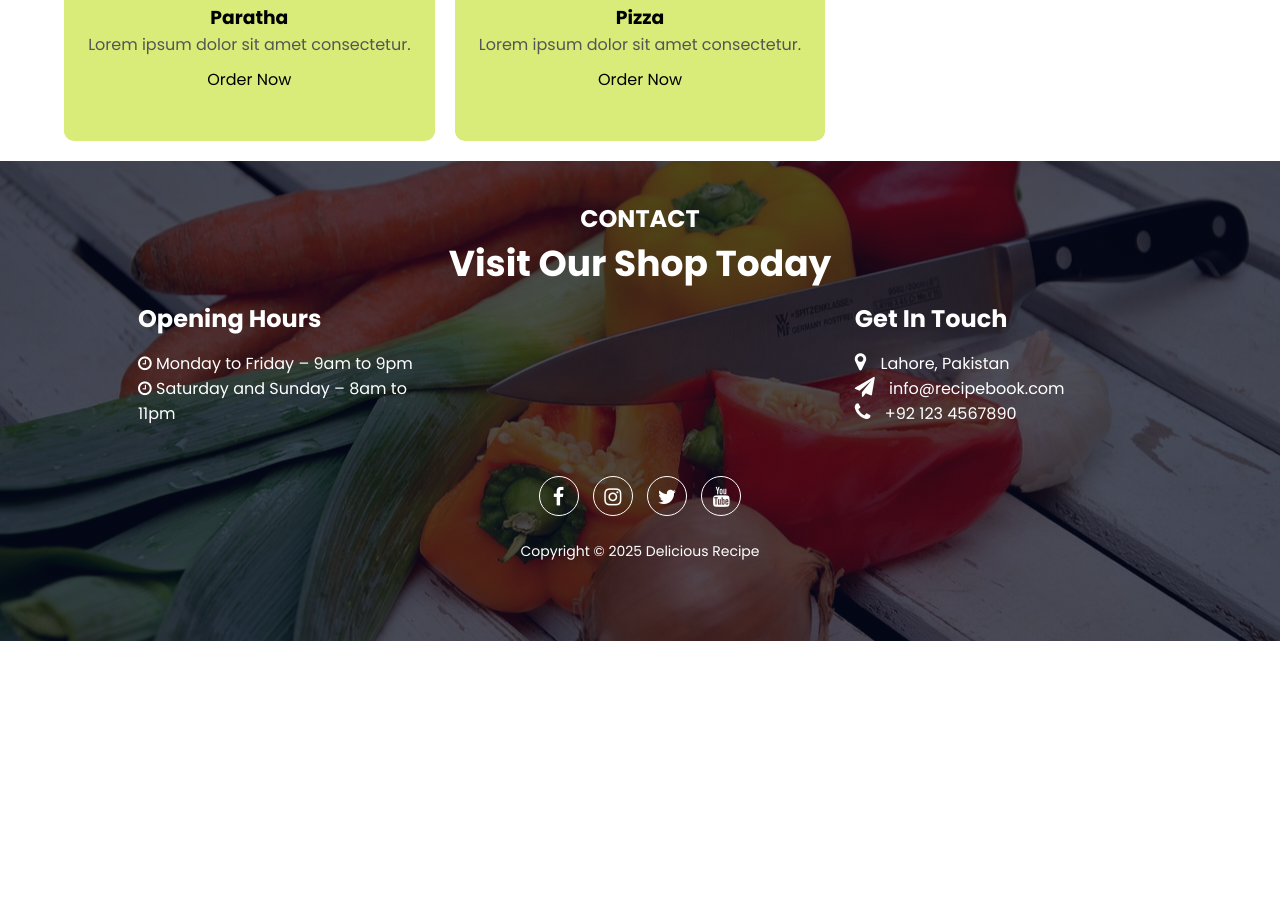
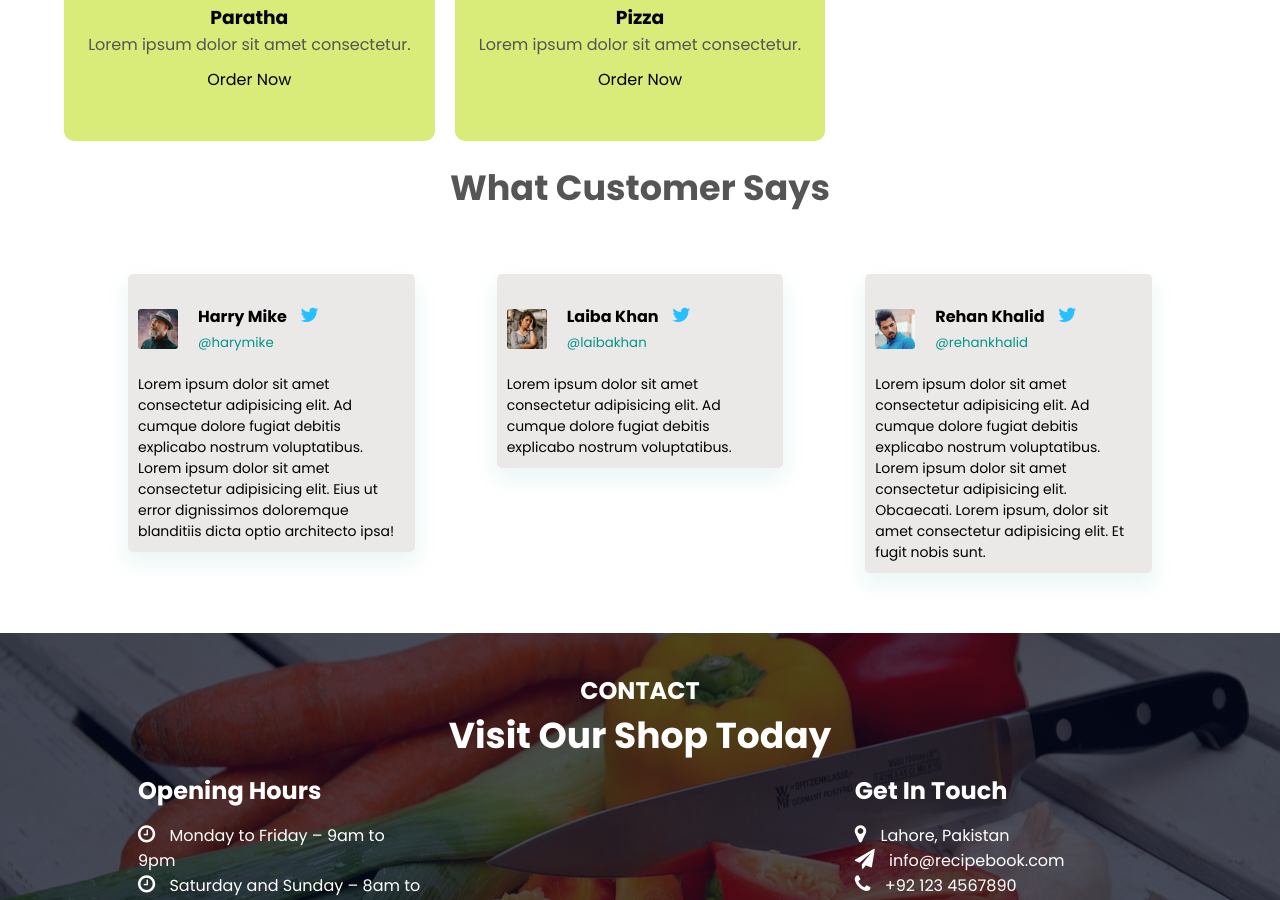
Before and after one commit to Abdullah-892/Recipe-Book, a plain HTML site: page index.html in a window 1280 px wide. Shown: the part 1900-2800 px from the top of the page. Before the commit the page ends 2541 px from the top, so only its background shows below. Drawn offline with Linux system fonts and the light colour scheme.

Commit message:
Modified Files

```diff
--- a/index.html
+++ b/index.html
@@ -96,6 +96,41 @@
             </div>
         </div>
     </section>
+ <section id="testimonial">
+            <h1>What Customer Says</h1>
+       <div class="testimonial-row">
+        <div class="testimonial-col">
+            <div class="user">
+                <img src="img-1.jpg">
+                <div class="user-info">
+                <h4>Harry Mike  <i class="fa fa-twitter"></i></h4>
+                <small>@harymike</small>
+            </div>
+            </div>
+        <p>  Lorem ipsum dolor sit amet consectetur adipisicing elit. Ad cumque dolore fugiat debitis explicabo nostrum voluptatibus. Lorem ipsum dolor sit amet consectetur adipisicing elit. Eius ut error dignissimos doloremque blanditiis dicta optio architecto ipsa!</p>
+        </div>
+        <div class="testimonial-col">
+             <div class="user">
+                <img src="img-2.jpg">
+                <div class="user-info">
+                <h4>Laiba Khan  <i class="fa fa-twitter"></i></h4>
+                <small>@laibakhan</small>
+            </div>
+            </div>
+          <p>  Lorem ipsum dolor sit amet consectetur adipisicing elit. Ad cumque dolore fugiat debitis explicabo nostrum voluptatibus.  </p>
+        </div>
+        <div class="testimonial-col">
+             <div class="user">
+                <img src="img-3.jpg">
+                <div class="user-info">
+                <h4>Rehan Khalid <i class="fa fa-twitter"></i></h4>
+                <small>@rehankhalid</small>
+            </div>
+            </div>
+              <p>  Lorem ipsum dolor sit amet consectetur adipisicing elit. Ad cumque dolore fugiat debitis explicabo nostrum voluptatibus. Lorem ipsum dolor sit amet consectetur adipisicing elit. Obcaecati. Lorem ipsum, dolor sit amet consectetur adipisicing elit. Et fugit nobis sunt.</p>
+    </div>
+       </div>
+</section>
 <section id="footer">
   <div class="title-text">
     <h1>CONTACT</h1>
--- a/style.css
+++ b/style.css
@@ -124,7 +124,7 @@ nav ul li:hover::after{
     bottom: 0;
     width: 0;
     height: 100%;
-    background: #0bfc6f;
+    background: #4c5c53;
     border-radius: 25px;
     z-index: -1;
     transition: 0.5s;
@@ -194,7 +194,13 @@ margin-bottom: 30px;
     display: block;
     text-align: right;
 }
+.coustomer h2{
+text-align: center;
+font-size: 35px;
+color: #555;
+margin-bottom: 30px;
 
+}
 
 /* Footer */
 #footer {
@@ -234,15 +240,15 @@ text-align: center;
 .footer-left h1, .footer-right h1 {
     margin-bottom: 15px;
 }
-footer-left .fa, .footer-right .fa {
+.footer-left .fa, .footer-right .fa {
     font-size: 20px;
-    color: #fff;  /* 🔹 white rakho taake visible ho */
+    color: #fff;
     margin-right: 10px;
 }
 .social-links {
     position: relative;
     z-index: 1;
-    margin-top: 30px;
+    margin-top: 40px;
     text-align: center;
 }
 
@@ -269,6 +275,60 @@ footer-left .fa, .footer-right .fa {
     margin-top: 15px;
     color: #fff;
     font-size: 14px;
+}
+#testimonial h1{
+    text-align: center;
+font-size: 35px;
+color: #555;
+margin-bottom: 60px;
+}
+.testimonial-row{
+    width: 80%;
+    margin: auto;
+    display: flex;
+    justify-content: space-between;
+    align-items: flex-start;
+    flex-wrap: wrap;
+}
+.testimonial-col{
+    flex-basis: 28%;
+    padding: 10px;
+    margin-bottom: 60px;
+    border-radius: 5px;
+    background: rgb(235, 232, 232);
+    box-shadow: 0 10px 20px 3px #00968814;
+    cursor: pointer;
+    transition: transform .5s
+    ;
+}
+.testimonial-col p{
+    font-size: 14px;
+}
+.user{
+    display: flex;
+    align-items: center;
+    margin: 20px 0;
+}
+.user img{
+    width: 40px;
+    margin-right: 20px;
+    border-radius: 3px;
+}
+.user-info .fa{
+margin-left: 10px;
+color: #27c0ff;
+font-size: 20px;
+}
+.user-info small{
+    color: #009688;
+}
+.testimonial-col:hover{
+transform: translateY(-7px);
+}
+@media screen and (max-width: 768px) {
+    .testimonial-col{
+        flex-basis: 100%;
+    }
 }
 
 /* Responsive */
```
Also changed, not shown: img-1.jpg (added), img-2.jpg (added), img-3.jpg (added).
